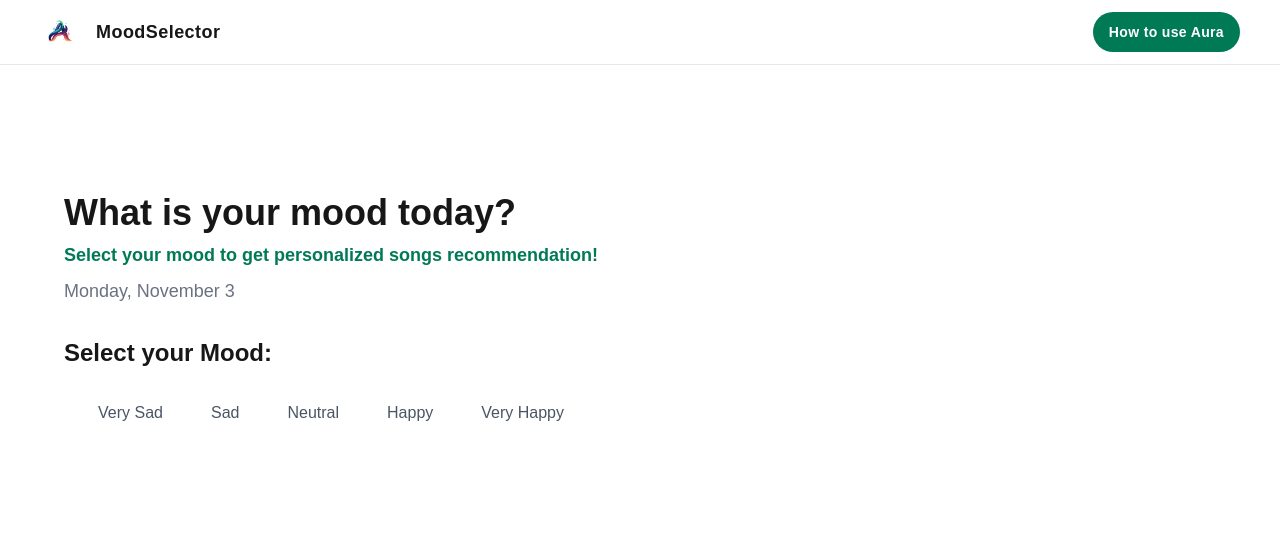
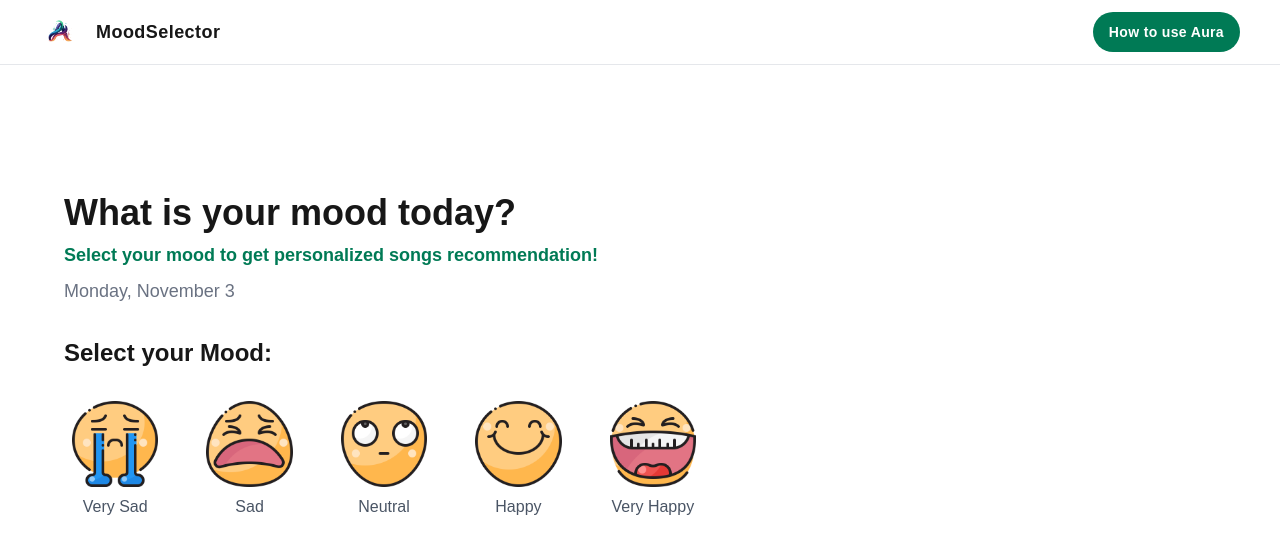
Before and after one commit to Camilacamalli/Aura, a Next.js app: page / in a window 1280 px wide. Shown: the top 554 px of the page. Built offline with nearby package versions, Linux system fonts and the light colour scheme.

Commit message:
unit-green

```diff
--- a/src/components/MoodSelector.tsx
+++ b/src/components/MoodSelector.tsx
@@ -1,13 +1,14 @@
 "use client";
 
 import { useState } from 'react';
+import Image from 'next/image'
 
 const moodOptions = [
-  { label: 'Very Sad' },
-  { label: 'Sad' },
-  { label: 'Neutral' },
-  { label: 'Happy' },
-  { label: 'Very Happy' }
+  { label: 'Very Sad', emoji: '/emojis/crying.png' },
+  { label: 'Sad', emoji: '/emojis/tired.png' },
+  { label: 'Neutral', emoji: '/emojis/rolling-eyes.png' },
+  { label: 'Happy', emoji: '/emojis/smiling-face.png' },
+  { label: 'Very Happy', emoji: '/emojis/grinning.png' }
 ]
 
 
@@ -33,8 +34,9 @@ export default function MoodSelector() {
           <button
             key={i}
             className="flex flex-col items-center gap-2 p-2 rounded-lg hover:bg-gray-100 transition-colors"
-            onClick={() => setSelectedMood(mood.label)}>
-            {/* <div className="w-16 h-16 bg-gray-200 rounded-full"></div> */}
+            onClick={() => setSelectedMood(mood.label)}
+            aria-label={mood.label}>
+            <div><Image src={mood.emoji} alt={mood.label} width={100} height={100} /></div>
             <span className="font-medium text-gray-600">{mood.label}</span>
           </button>
         ))}
```
